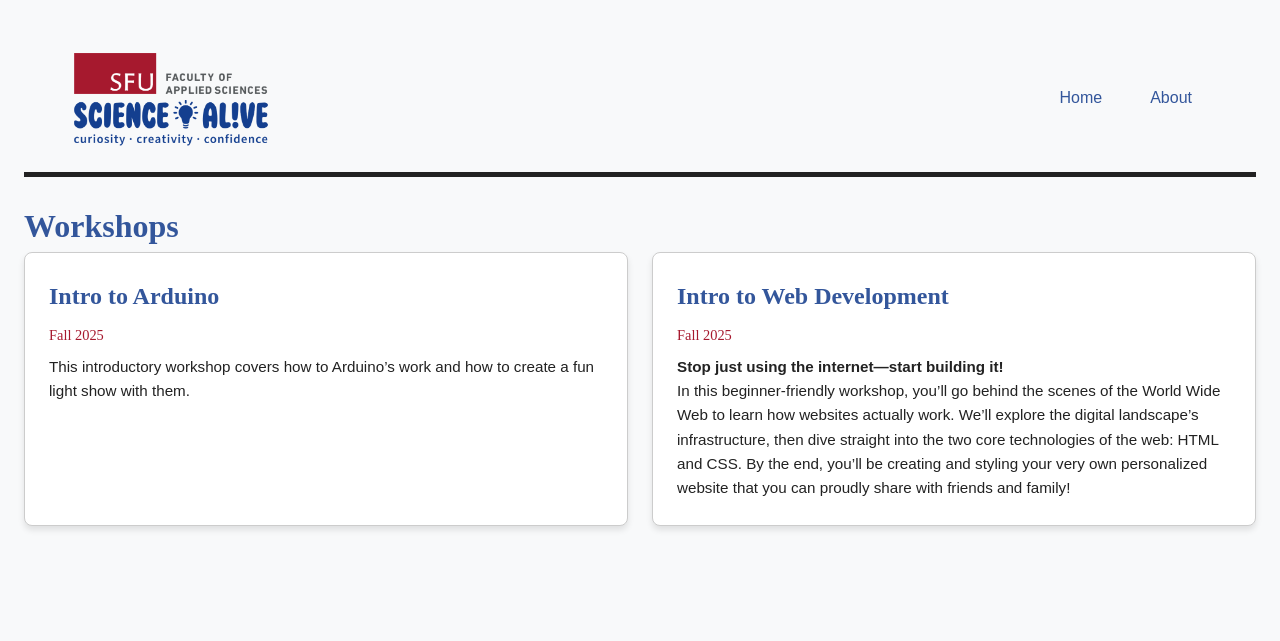
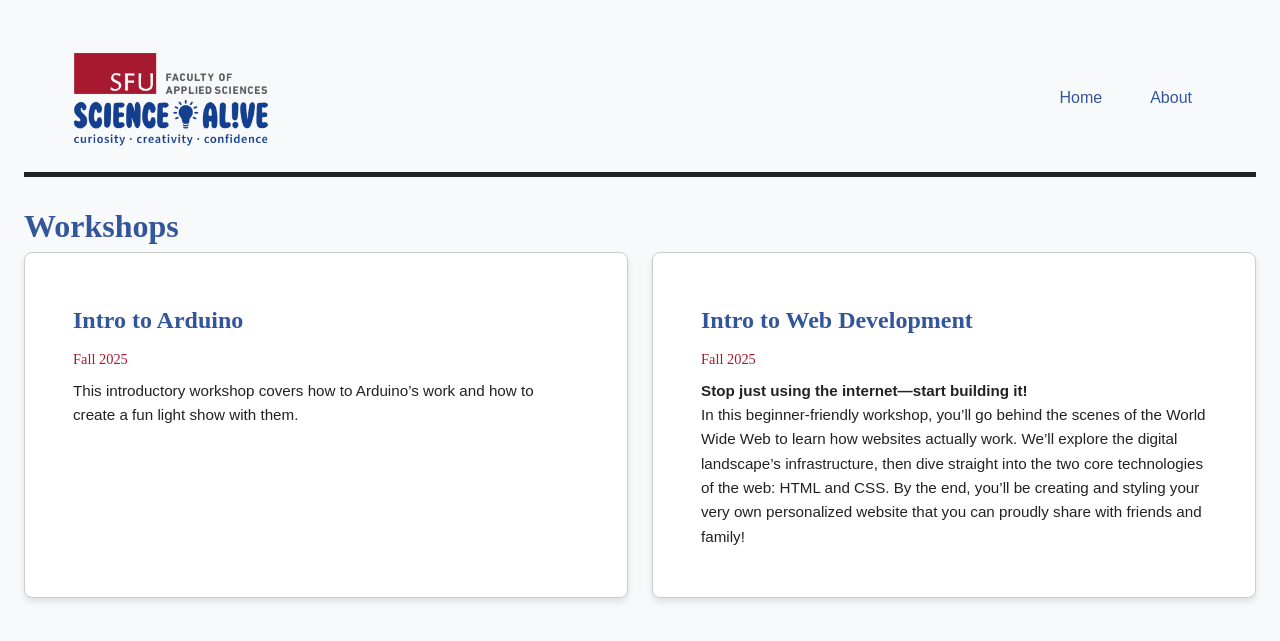
Before and after one commit to Science-Alive/Science-Alive.github.io, a Jekyll site: the page built from index.html, in a window 1280 px wide. Shown: the top 641 px of the page. Built offline with Jekyll 4.4.1, drawn with Linux system fonts in a browser that asks for light colours.

Commit message:
Fix text decoration on links

```diff
--- a/_sass/components.scss
+++ b/_sass/components.scss
@@ -1,11 +1,10 @@
 // Workshop List Styling (Targeting the <ul> and <li> in your index.html)
 .workshop-list {
-    // Basic list cleanup
   list-style: none;
   padding: 0;
   display: grid;
   grid-template-columns: repeat(auto-fit, minmax(300px, 1fr));
-    gap: $padding-large; // Spacing between workshop items
+  gap: $padding-large;
 }
 
 .workshop-item {
@@ -15,6 +14,14 @@
   padding: $padding-large;
   box-shadow: 0 4px 6px rgba(0, 0, 0, 0.1);
   transition: transform 0.2s; // Animation for hover
+
+  & > a {
+    display: block;
+    height: 100%; // Ensure the link takes up the full card height
+    text-decoration: none; // Remove the default underline
+    color: inherit;
+    padding: 1.5rem;
+  }
 
   &:hover {
     transform: translateY(-5px); // Lift the card slightly on hover
@@ -36,6 +43,7 @@
 
   p {
     font-size: 0.95rem;
+    text-decoration: none;
   }
 }
 
@@ -58,6 +66,10 @@
 
 .note-link-item {
   margin-bottom: $padding-small;
+
+  & > a {
+    text-decoration: none;
+  }
 }
 
 .note-link {
--- a/_sass/content.scss
+++ b/_sass/content.scss
@@ -110,7 +110,6 @@
   border: 1px solid $color-border;
   padding: $padding-large;
   border-radius: 4px;
-    text-decoration: none;
   transition: all 0.2s;
 
   .label {
@@ -130,5 +129,6 @@
   &:hover {
     background-color: $color-background;
     border-color: $color-primary;
+    text-decoration: none;
   }
 }
--- a/index.html
+++ b/index.html
@@ -6,9 +6,11 @@
 <ul class="workshop-list">
   {% for workshop in site.workshops %}
     <li class="workshop-item">
-        <h2><a href="{{ workshop.url }}">{{ workshop.name }}</a></h2>
-        <h3>{{ workshop.edition }}</h3>
-        <p>{{ workshop.content | markdownify }}</p>
+        <a href="{{ workshop.url }}">
+            <h2> {{ workshop.name }} </h2>
+            <h3> {{ workshop.edition }} </h3>
+            <p> {{ workshop.content | markdownify }} </p>
+        </a>
     </li>
   {% endfor %}
 </ul>
```
Lines whose indentation alone changed are shown as unchanged.
